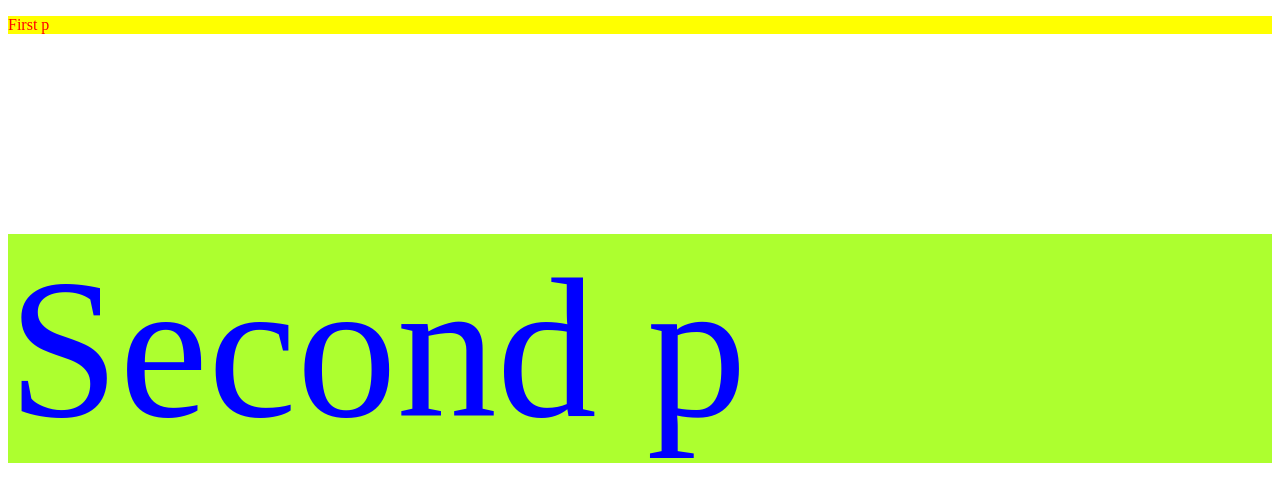
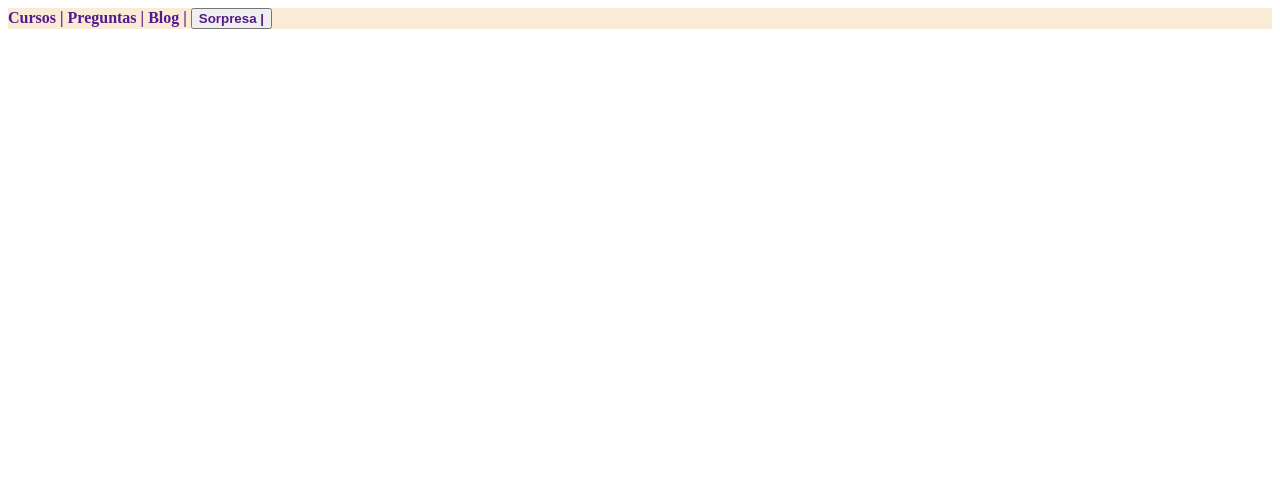
Before and after one commit to leobapineda/htmlYcss_platzi, a plain HTML site: page index.html in a window 1280 px wide. Drawn offline with Linux system fonts and the light colour scheme.

Commit message:
seudoclases y seudoelementos

```diff
--- a/css/style.css
+++ b/css/style.css
@@ -1,11 +1,35 @@
-.parrafo {
-    background-color: yellow;
-    color: red;
-
+.header {
+    background-color: antiquewhite;
+    font-size: 16px;
 }
 
-#parrafo {
-    color: blue;
-    background-color: greenyellow;
-    font-size: 200px;
+.nav-main__ul {
+    list-style: none;
+    padding: 0px;
+    margin: 0px;
 }
+
+.nav-main__item {
+    display: inline-block;
+}
+/* https://www.esthersola.com/subrayado-animado-de-enlaces-con-css/ */
+.nav-main__item a {
+    font-weight: bolder;
+    text-decoration: none;
+    background-image: linear-gradient(currentColor, currentColor);
+    background-position: 0% 100%;
+    background-repeat: no-repeat;
+    background-size: 0% 1px;
+    transition: background-size .3s;
+}
+
+/* seudo clase */
+.nav-main__item a:hover, a:focus {
+    background-size: 100% 1px;
+}
+
+
+/* seudo elemento */
+.nav-main__item a::after {
+    content: ' | ' ;
+}
--- a/index.html
+++ b/index.html
@@ -11,8 +11,16 @@
 </head>
 <body>
 
-    <p class="parrafo">First p</p>
-    <p id="parrafo" >Second p</p>
+    <header class="header">
+        <nav class="nav-main">
+            <ul class="nav-main__ul">
+                <li class="nav-main__item"><a href="">Cursos</a></li>
+                <li class="nav-main__item"><a href="">Preguntas</a></li>
+                <li class="nav-main__item"><a href="">Blog</a></li>
+                <li class="nav-main__item"><button><a href="">Sorpresa</a></button></li>
+            </ul>
+        </nav>
+    </header>
 
 </body>
 </html>
```
